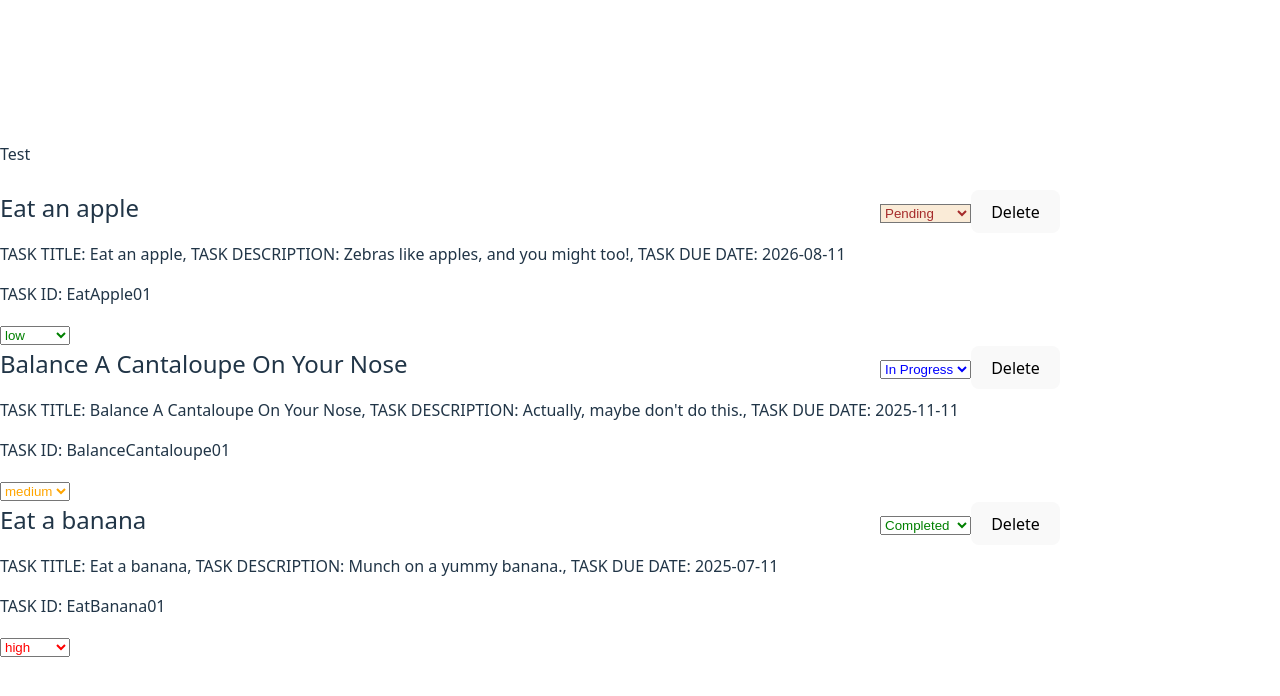
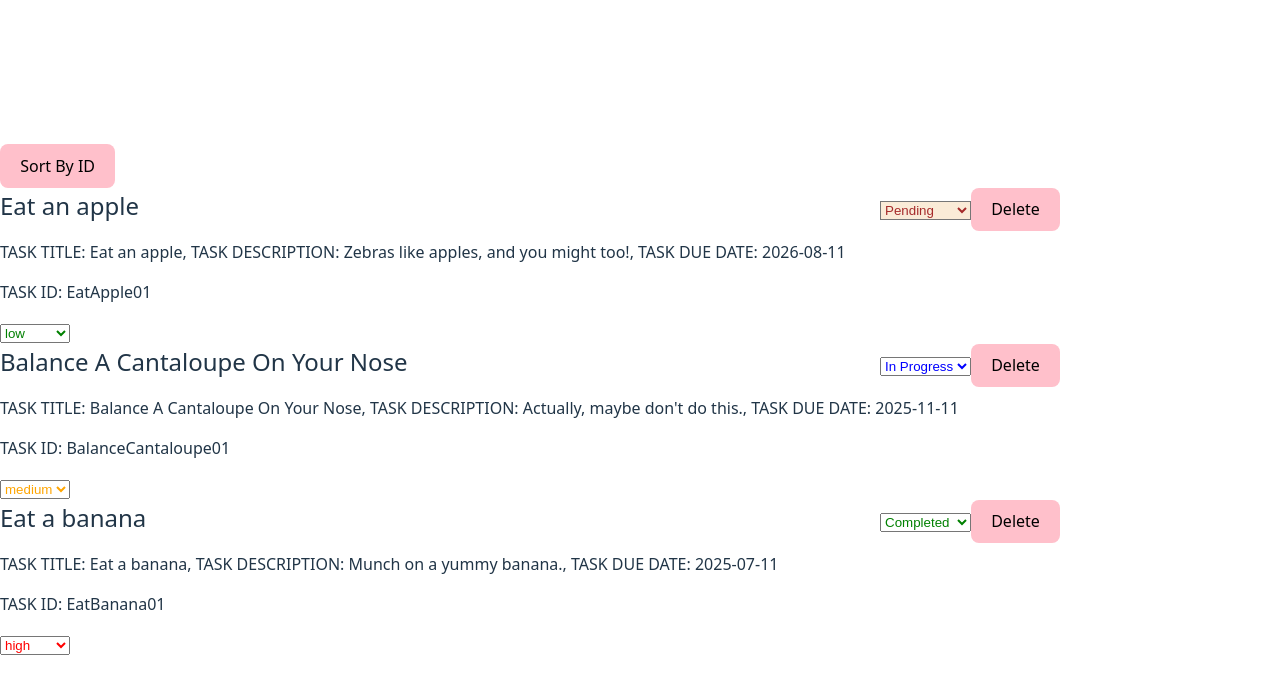
Before and after one commit to aardvarkpepper/2025-07-25-Lab-3, a React (Vite) app: page / in a window 1280 px wide. Shown: the top 696 px of the page. Built offline with nearby package versions, Linux system fonts and the light colour scheme.

Commit message:
Add sort button.

```diff
--- a/src/App.css
+++ b/src/App.css
@@ -50,3 +50,7 @@ button:active {
   background-color: black;
   color: white;
 }
+
+button {
+  background-color: pink;
+}
--- a/src/App.tsx
+++ b/src/App.tsx
@@ -4,6 +4,7 @@ import type { Task } from './types/index';
 import { dataTaskArray } from './data/data.ts';
 import { TaskList } from './components/TaskList/TaskList';
 import { sortByKeyValue, getIndexSortedArray, getIndex } from './utils/utils.ts';
+import { SortButton } from './components/SortButton/SortButton';
 
 import { Dropdown } from './components/Dropdown/Dropdown';
 
@@ -45,9 +46,17 @@ function App() {
     setTasklist(prev => prev.slice(0, indexToDelete).concat(prev.slice(indexToDelete + 1)));
   }
 
+  const handleSort = () => {
+    setTasklist(prev => {
+      const sorted = sortByKeyValue(prev);
+      //console.log(sorted);
+      return sorted;
+    });
+  }
+
   return (
     <>
-      <div>Test</div>
+      <SortButton onSort={handleSort}></SortButton>
       <br />
       <TaskList tasks={tasklist} onStatusChange={handleDropdownKeyChange} onPriorityChange={handleDropdownKeyChange} onDelete={handleDelete} />
     </>
--- a/src/components/SortButton/SortButton.tsx
+++ b/src/components/SortButton/SortButton.tsx
@@ -1,5 +1,9 @@
-import { sortByKeyValue } from "../../utils/utils";
+interface onSortButtonProps {
+  onSort: () => void;
+}
 
-const SortButton = () => {
-
+export const SortButton = ({ onSort }: onSortButtonProps) => {
+  return (
+    <button onClick={() => onSort()}>Sort By ID</button>
+  )
 }
--- a/src/utils/utils.ts
+++ b/src/utils/utils.ts
@@ -1,8 +1,12 @@
 import type { Task } from '../types/index';
 import { dataTaskArray } from '../data/data.ts';
 
+// Note:  Remember that mutations are weird with state.
+
 export const sortByKeyValue = (arrayOfObjects: Array<Task>, key: keyof Task = 'id') => {
-  return arrayOfObjects.sort((a, b) => {
+  //console.log('utils sBKV invoked');
+  const nonMutatedArray = [...arrayOfObjects]
+  return nonMutatedArray.sort((a, b) => {
     const stringA = a[key];
     const stringB = b[key];
     if (stringA < stringB) {
```
